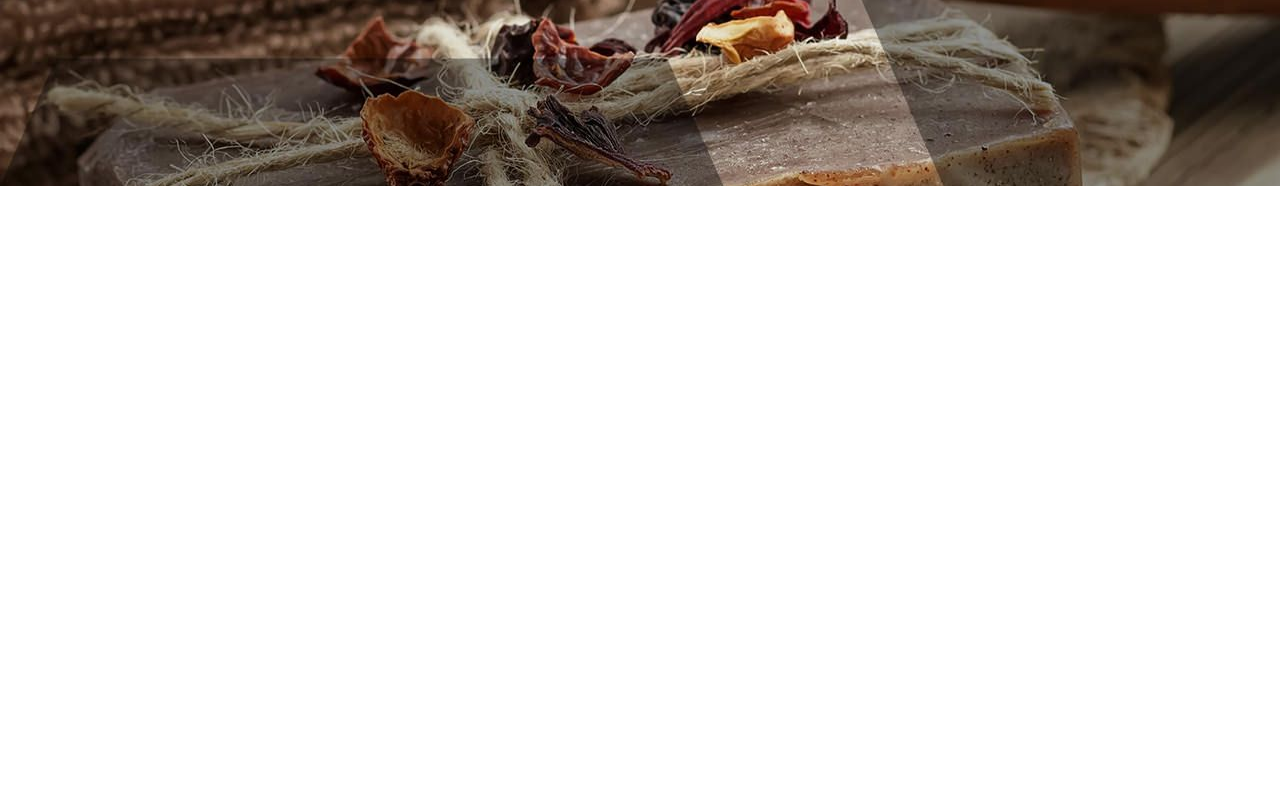
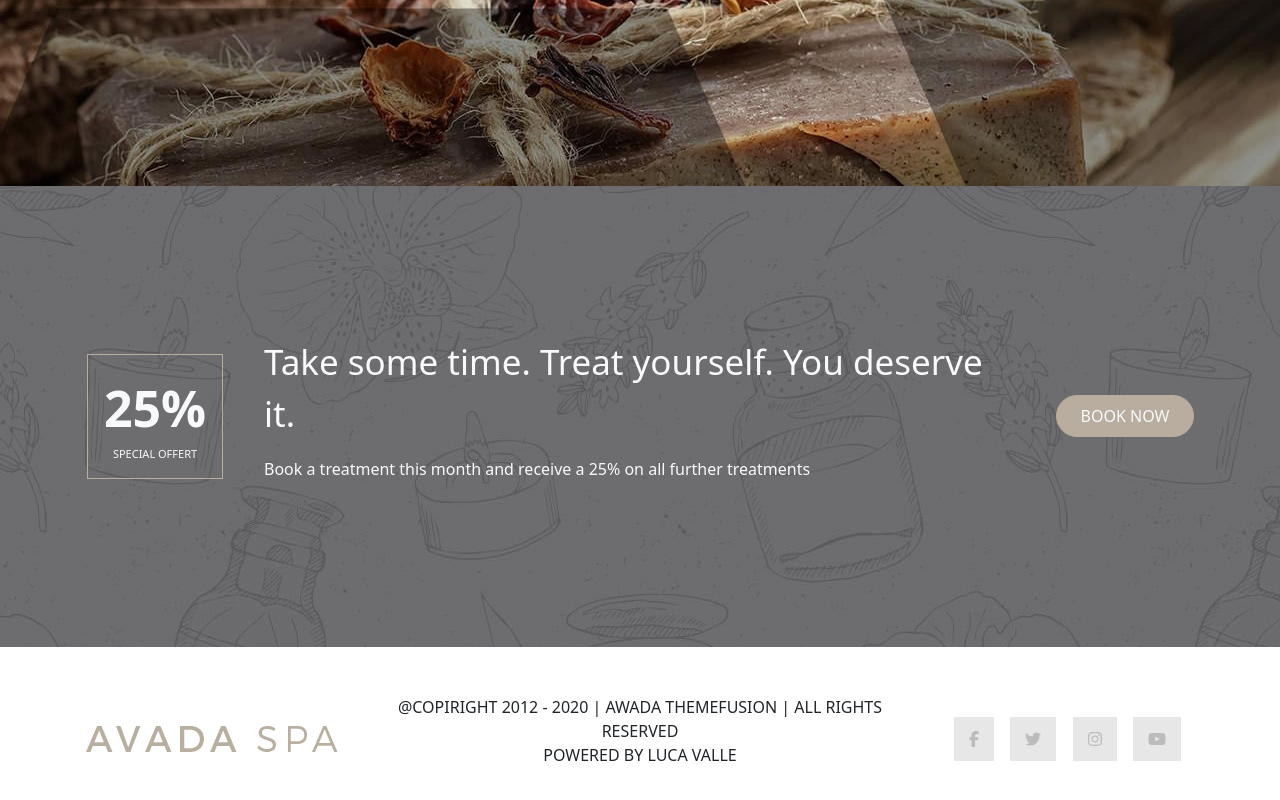
Before and after one commit to ValleLuca/proj-html-vuejs, a Vue app: page / in a window 1280 px wide. Shown: the part 4368-5168 px from the top of the page. Before the commit the page ends 4554 px from the top, so only its background shows below. Built offline with nearby package versions, Linux system fonts and the light colour scheme.

Commit message:
Conclusione

```diff
--- a/src/components/section/sectionFooter/FooterBottom.vue
+++ b/src/components/section/sectionFooter/FooterBottom.vue
@@ -1,13 +1,48 @@
 <template>
-  <div class="bgImage">
-
+  <div>
+    <div class="bgImage position-relative">
+      <div class="position-absolute top-50 start-50 translate-middle text-light text-center">
+        <p>"Lorem ipsum dolor sit amet, consectetur adipisicing elit. Maiores ut natus aut, temporibus odio tenetur nostrum beatae. Quasi culpa tenetur porro esse vero? Quam cumque quos ducimus voluptatibus adipisci dolores, quidem ipsam dicta expedita voluptates sunt perferendis"</p>
+        <p>FRIEDA FRIEDSON, MASSEUSE</p>
+      </div>
+    </div>
+    <div class="backImg">
+      <div class="container padding">
+          <div class="row">
+              <div class="col-2 d-flex justify-content-center align-items-center">
+                <div class="optionBox text-center ">
+                  <div class="p-3">
+                    <div class="text-light fSizePerc fw-bold">25%</div>
+                    <div class="text-light sizeFont">SPECIAL OFFERT</div>
+                  </div>
+                </div>
+              </div>
+              <div class="col d-flex align-items-center">
+                <div>
+                  <p class="text-light sizeCFooter">Take some time. Treat yourself. You deserve it.</p>
+                  <p class="text-light">Book a treatment this month and receive a 25% on all further treatments</p>
+                </div>
+              </div>
+              <div class="col-2 d-flex justify-content-center align-items-center">
+                <div>
+                  <button class="text-light px-4 py-2 rounded-pill optionButton">BOOK NOW</button>
+                </div>
+              </div>
+          </div>
+        </div>
+    </div>
+    <footer-botoom-end-page />
   </div>
 </template>
 
 <script>
+import FooterBotoomEndPage from './footerBotoomSection/FooterBotoomEndPage.vue'
 
 export default {
   name: 'FooterBottom',
+  components: {
+    FooterBotoomEndPage
+  },
 
 }
 </script>
@@ -18,8 +53,37 @@ export default {
 
 .bgImage{
   background-image: url("../../../assets/img/Home-quota-new.jpg");
+  background-position: left center;
   min-height: 700px;
   width: auto;
 }
 
+.backImg{
+  background-image: url('../../../assets/img/ptb_cta-new.jpg');
+}
+
+.padding{
+  padding: 150px 0;
+}
+
+.fSizePerc{
+  font-size: 50px;
+}
+
+.sizeFont{
+  font-size: 11px;
+}
+
+.sizeCFooter{
+  font-size: 35px;
+}
+
+.optionButton{
+  background-color: #b8ad9f;
+  border: 1px solid #b8ad9f;
+}
+
+.optionBox{
+  border: 1px solid #b8ad9f;
+}
 </style>
--- /dev/null
+++ b/src/components/section/sectionFooter/footerBotoomSection/FooterBotoomEndPage.vue
@@ -0,0 +1,55 @@
+<template>
+  <div class="p-5">
+      <div class="container">
+          <div class="row align-items-center">
+              <div class="col">
+                  <img src="../../../../assets/img/avada-spa-logo-new.png">
+              </div>
+              <div class="col-6">
+                  <div class="text-center">
+                      <span>@COPIRIGHT 2012 - 2020 | AWADA THEMEFUSION | ALL RIGHTS RESERVED </span>
+                      <p>POWERED BY LUCA VALLE</p>
+                  </div>
+              </div>
+              <div class="col">
+                  <div class="d-flex justify-content-evenly">
+                        <div class="optionBoxSocial">
+                            <i class="fab fa-facebook-f"></i>
+                        </div>
+                        <div class="optionBoxSocial">
+                            <i class="fab fa-twitter"></i>
+                        </div>
+                        <div class="optionBoxSocial">
+                            <i class="fab fa-instagram"></i>
+                        </div>
+                        <div class="optionBoxSocial">
+                            <i class="fab fa-youtube"></i>
+                        </div>
+                  </div>
+
+              </div>
+          </div>
+      </div>
+  </div>
+</template>
+
+<script>
+
+export default {
+    name: "FooterBotoomEndPage",
+}
+</script>
+
+<style scoped lang="scss">
+
+.optionBoxSocial{
+    background-color: #e7e7e7;
+    padding: 10px 15px;
+    color: #bdbcbc;
+    &:hover{
+        color: black;
+        cursor: pointer;
+    }
+}
+
+</style>
```
